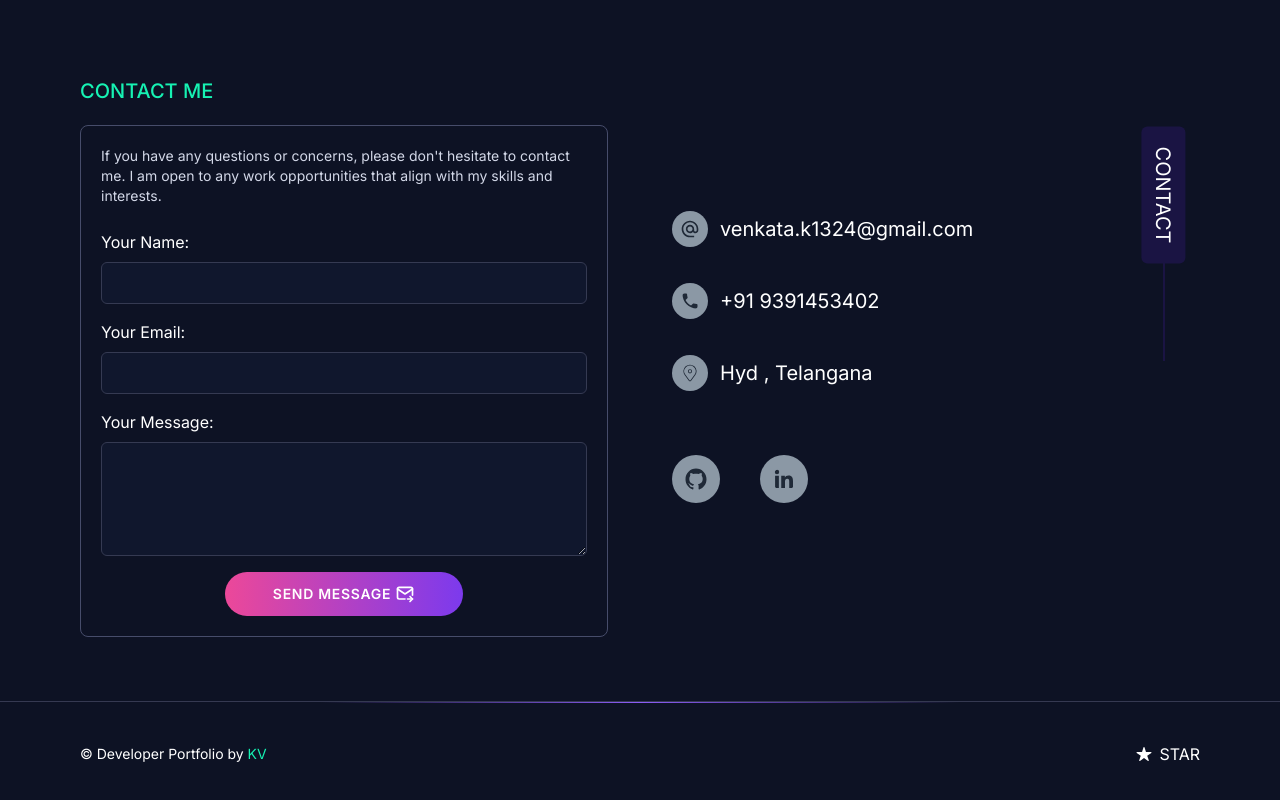
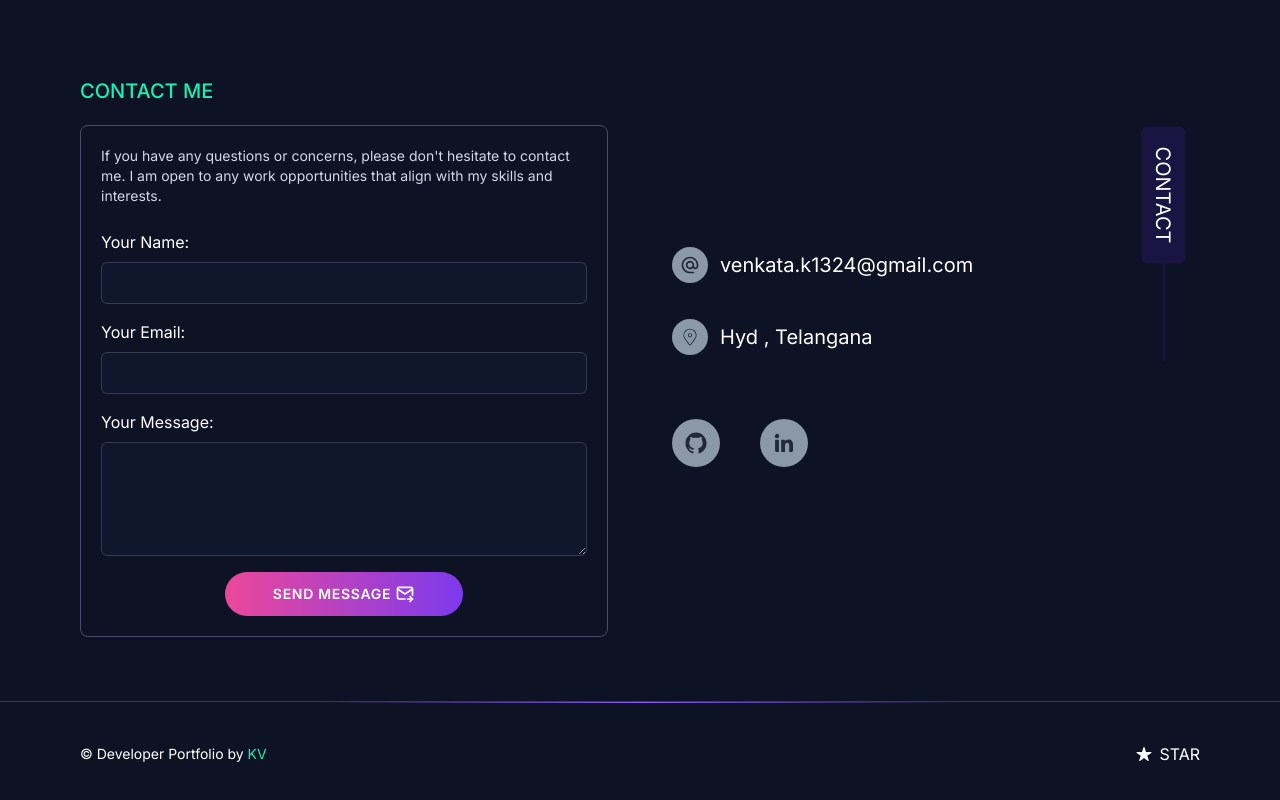
Before and after one commit to K-V-Raghava/portfolio, a Next.js app: page / in a window 1280 px wide. Shown: the part 5604-6404 px from the top of the page. Built offline with nearby package versions, Linux system fonts and the light colour scheme.

Commit message:
Update index.jsx

```diff
--- a/app/components/homepage/contact/index.jsx
+++ b/app/components/homepage/contact/index.jsx
@@ -29,15 +29,7 @@
               />
               <span>{personalData.email}</span>
             </p>
-            <p className="text-sm md:text-xl flex items-center gap-3">
-              <IoMdCall
-                className="bg-[#8b98a5] p-2 rounded-full hover:bg-[#16f2b3] hover:scale-110 transition-all duration-300 text-gray-800 cursor-pointer"
-                size={36}
-              />
-              <span>
-                {personalData.phone}
-              </span>
-            </p>
+
             <p className="text-sm md:text-xl flex items-center gap-3">
               <CiLocationOn
                 className="bg-[#8b98a5] p-2 rounded-full hover:bg-[#16f2b3] hover:scale-110 transition-all duration-300 text-gray-800 cursor-pointer"
```
